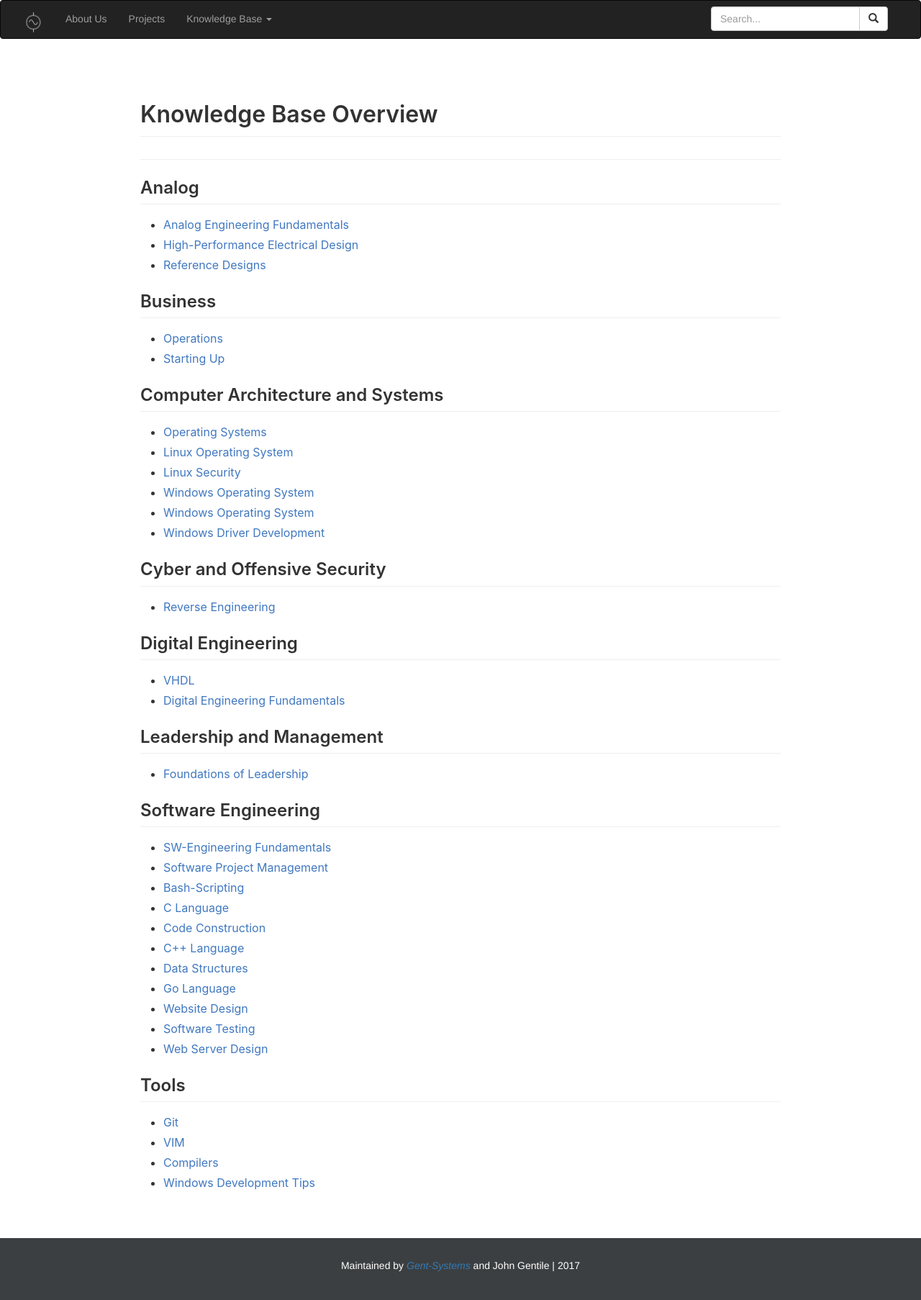
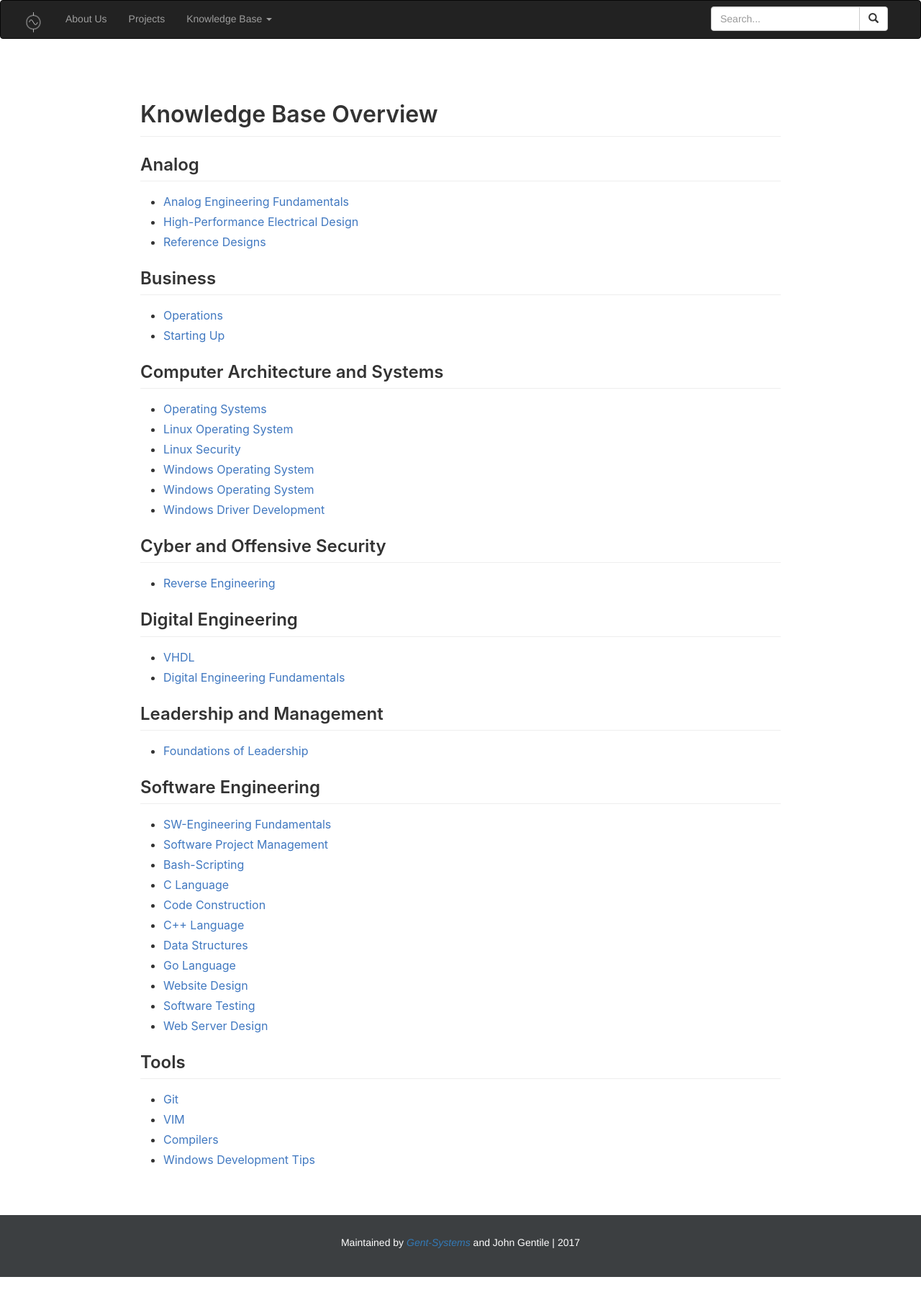
Before and after one commit to Gent-Systems/gent-systems-website, a Jekyll site: the page built from kb/overview.md, in a window 1280 px wide. Shown: the whole page at 72% size. Built offline with Jekyll 4.4.1, drawn with Linux system fonts in a browser that asks for light colours; nearby versions of some CDN libraries; after the commit the page ends 1774 px from its top, so only the background shows below that.

Commit message:
organization changes

```diff
--- a/kb/overview.md
+++ b/kb/overview.md
@@ -7,6 +7,8 @@ layout: default
 
 {% assign mypages = site.pages | sort: 'top-category' | group_by: 'top-category' %}
 {% for cat in mypages %}
+<!-- Remove 1st element which is always blank -->
+{% if forloop.first != true %}
 <h2>{{ cat.name }}</h2>
 <ul>
     {% assign items = cat.items %}
@@ -16,4 +18,5 @@ layout: default
     {% endif %}
     {% endfor %}
 </ul>
+{% endif %}
 {% endfor %}
```
